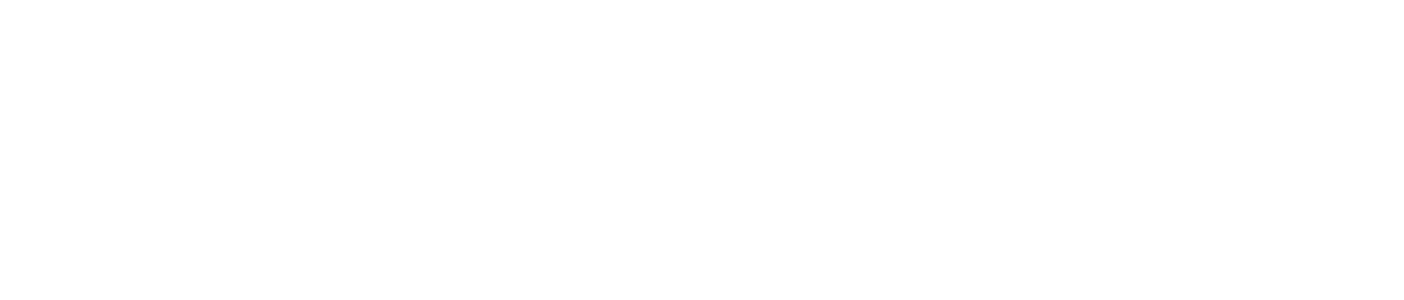
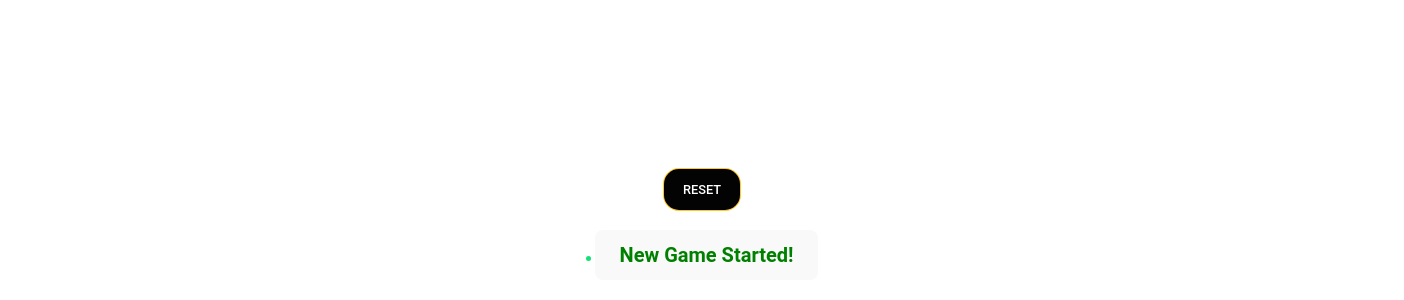
Before and after one commit to YashMistryy/react-tictactoe-app, a React (Vite) app: page / in a window 1280 px wide. Shown: the part 412-712 px from the top of the page, 1404 px wide, since content can reach past the window. Built offline with nearby package versions, Linux system fonts and the light colour scheme.

Commit message:
gaming history is working now

```diff
--- a/src/App.jsx
+++ b/src/App.jsx
@@ -3,10 +3,11 @@
 import { useState } from 'react';
 import reactLogo from './assets/react.svg';
 import viteLogo from '/vite.svg';
-import Card from './components/Card';
+import History from './components/History';
 // import './App.css'
 import Board from './components/Board';
 import './styles.scss';
+import { Button } from 'bootstrap';
 
 const checkWinner = (squareS) => {
      const winningpatterns = [
@@ -25,76 +26,145 @@
           if (squareS[a] && squareS[b] && squareS[c]) {
                if (squareS[a] === squareS[b] && squareS[b] === squareS[c]) {
                     console.log(
-                         '-------------------------------------HURRAY! WINNER',squareS[a]
+                         '-------------------------------------HURRAY! WINNER',
+                         squareS[a]
                     );
                     // updateGameState(()=>false)
                     return squareS[a];
+                    // return true
                }
           }
      }
      return false;
 };
-const checkDraw = (squareS)=>{
-     let length = 9
-     for(let i=0;i<9;i++){
-          if(squareS[i] == null || squareS[i] == false){length--}
+
+const checkDraw = (squareS) => {
+     let secondArr = squareS.filter((val) => {
+          // console.log(val)
+          if (val) {
+               return 1;
+          }
+     });
+     if (secondArr.length == 9) {
+          return true;
      }
-     if(length==9){return true}
-     return false
+     return false;
+};
 
-}
 function App() {
      // the app component renders from this line to the end
-    //  console.log('-----------APP RE-RENDERED-------------');
-
+     /* previously used squareState to store the state and isNext to store the next player state
+        now using history and current player state for the purpose
      // declaring state of all squares below , with the setSquare(update) function
-     const [squareS, setSquares] = useState(Array(9).fill(null));
-
+     let [squareS, setSquares] = useState(Array(9).fill(null));
      // storing current player information in a state
      const [isNext, updateplayer] = useState(false);
-     const nextPlayer = isNext ? 'O':'X'
+     */
+     const [history, setHistory] = useState([
+          { squareS: Array(9).fill(null), isNext: false }
+     ]);
+     const [currentMove, setCurrentMove] = useState(0);
 
+     console.log(currentMove);
+     console.log(history);
+     // using gamingBoard which takes the value of current move and current sqaure state
+     const gamingBoard = history[currentMove];
 
-     const isDraw = checkDraw(squareS);
-     if(isDraw){ let statusMessage = "It's a Draw !!!"}
+     const nextPlayer = gamingBoard.isNext ? 'O' : 'X';
+     // const nextPlayer = 'x'
 
-     const winner = checkWinner(squareS);
-     let statusMessage = winner?`Winner is ${winner}`:`Next player is ${nextPlayer}`
+     const winner = checkWinner(gamingBoard.squareS);
 
-     console.log(winner)
+     const isDraw = checkDraw(gamingBoard.squareS);
+
+     let statusMessage = winner
+          ? `Winner is ${winner}`
+          : `Next player is ${nextPlayer}`;
+     if (isDraw && !winner) {
+          statusMessage = "It's a Draw !!!";
+     }
 
      // let store state of game be stored like in-progress , completed
-     // const [gameState,updateGameState] = useState(true)
+     const [gameState, updateGameState] = useState(true);
 
-     // console.log(squareS);
+     // handelsquareclick mainly changes the state of squares
+     const handleSquareClick = (clickedPosition) => {
+          if (gamingBoard.squareS[clickedPosition] || winner || isDraw) {
+               return;
+          }
 
-     // handelsquareclick mainly changes the state
-     const handleSquareClick = (clickedPosition) => {
+          setHistory((currentHistory) => {
+               // to know if be are traversing back in history and changing the past
+               const isTraversing = currentMove + 1 !== currentHistory.length;
 
-      if(squareS[clickedPosition] || winner || isDraw ){return}
-      // if(!winner){
-        if (!squareS[clickedPosition]) {
+               // save the last state
+               const lastGamingboardState = isTraversing
+                    ? currentHistory[currentMove]
+                    : history[history.length - 1];
+               // lets find the next state (state to be)
+               const nextSquareState = lastGamingboardState.squareS.map(
+                    (squareValue, position) => {
+                         if (clickedPosition === position) {
+                              return lastGamingboardState.isNext ? 'X' : 'O';
+                         }
+                         return squareValue;
+                    }
+               );
+               const base = isTraversing
+                    ? currentHistory.slice(0, currentHistory.indexOf(lastGamingboardState) + 1 )
+                    : currentHistory;
+               // console.log(currentHistory)
+               // we have to return the updated state to the history-setHistory
+               return base.concat({
+                    squareS: nextSquareState,
+                    isNext: !lastGamingboardState.isNext
+               });
+          });
+          //    if (!gamingBoard.squareS[clickedPosition]) {
+          /* code changed due to better approach was found using history state
                // this will do the logic of handling click on our squares
                // update state using setSquares
                setSquares((currentSquare) => {
                     return currentSquare.map((squareValue, position) => {
                          if (clickedPosition === position) {
-                              return isNext ? 'O' : 'X';
+                              return gamingBoard.isNext ? 'O' : 'X';
                          }
-
                          return squareValue;
                     });
                });
                // updating the player after each button click
                updateplayer((player) => !player);
-          }}
-    //  };
+               */
+          // }
+          // return;
+          setCurrentMove((move) => move + 1);
+     };
+
+     const resetGame = () => {
+          setCurrentMove(0);
+          setHistory({ squareS: Array(9).fill(null), isNext: false });
+     };
+
+     const moveTo = (pos) => {
+          setCurrentMove(pos);
+     };
 
      return (
           <div className="app">
-              <p className='playerInfo'>{statusMessage}</p>
+               <p className="playerInfo">{statusMessage}</p>
+               <Board
+                    gamingBoard={gamingBoard}
+                    handleSquareClick={handleSquareClick}
+               />
+               <button className="btn-reset" onClick={resetGame}>
+                    RESET
+               </button>
 
-               <Board squareS={squareS} handleSquareClick={handleSquareClick} />
+               <History
+                    history={history}
+                    moveTo={moveTo}
+                    currentMove={currentMove}
+               />
           </div>
      );
 }
--- a/src/components/Board.jsx
+++ b/src/components/Board.jsx
@@ -7,8 +7,8 @@
 
 
 // Board will recieve props from app regarding square state and onclick function
-const Board = ({squareS,handleSquareClick}) => {
-
+const Board = ({gamingBoard,handleSquareClick}) => {
+     const squareS = gamingBoard.squareS
      const renderSquare = (position)=>{
           return(<Square
                 value={squareS[position]}
--- /dev/null
+++ b/src/components/History.jsx
@@ -0,0 +1,26 @@
+/* eslint-disable react/prop-types */
+/* eslint-disable react/jsx-key */
+/* eslint-disable no-unused-vars */
+
+const History = ({ history,currentMove, moveTo }) => {
+     return (<div className="history-wrapper">
+          <ul className="history">
+               {history.map((_, index) => (
+                    <li key={index} className="list-item">
+                         <button
+                         type="button"
+                              key={index}
+                              className={`btn-move ${currentMove === index? 'active':''}`}
+                              onClick={() => moveTo(index)}>
+                              {index === 0
+                                   ? 'New Game Started!'
+                                   : `Go to move ${index}`}
+                         </button>
+                    </li>
+               ))}
+          </ul>
+          </div>
+     );
+};
+
+export default History;
--- a/src/styles.scss
+++ b/src/styles.scss
@@ -47,10 +47,15 @@
   width: 300px;
   text-align: center;
   margin-bottom: 20px;
+  list-style-type: none;
   .history {
     display: inline-block;
+    list-style-type: none;
     padding: 0;
     margin: 0;
+
+
+
     li {
       list-style: none;
       text-align: left;
@@ -61,6 +66,7 @@
         height: 5px;
         width: 5px;
         background-color: $green;
+        list-style-type: none;
         margin-right: 4px;
         margin-bottom: 1px;
       }
@@ -69,8 +75,9 @@
     	  color: #fff;
         &.active {
           font-weight: bold;
-          color: $green;
+          color: green;
         }
+
       }
     }
   }
@@ -87,12 +94,13 @@
 
 .btn-reset {
   font-size: 0.8rem;
+  margin: 20px;
   color: #fff;
   border-radius: 15px;
   padding: 12px 18px;
   margin-top: 25px;
   transition: all 0.2s;
-  background-color: $blue;
+  background-color: rgb(4, 3, 3);
   box-shadow: 0px 0px 0px 1px $orange;
   &.active {
     background-color: $orange;
@@ -187,3 +195,7 @@
 .playerInfo{
   font-size: xx-large;
 }
+
+.btnReset{
+  margin: 30px;
+}
```
Also changed, not shown: temp.js (+12 -1 lines).
